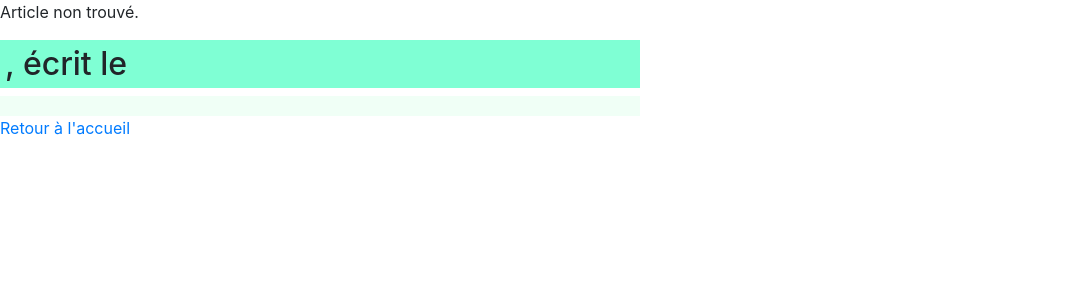
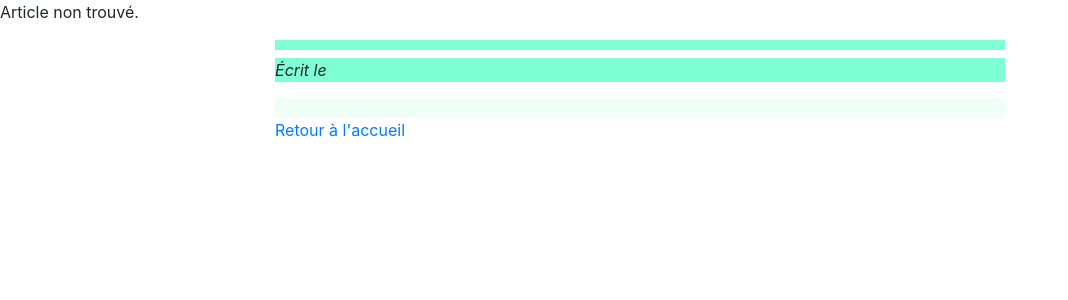
Before and after one commit to Bouclette-B/TPBlog, a PHP site: page /commentaires.php?id= in a window 1280 px wide. Shown: the part 56-356 px from the top of the page, without its empty margins (0-1068 px from the left). Run offline with PHP 8.4, Linux system fonts and the light colour scheme; data that the repository does not hold is empty.

Commit message:
stying the pages

```diff
--- a/commentaires.php
+++ b/commentaires.php
@@ -24,21 +24,35 @@
         $reponsePost->execute(array($idPost));
         $data = $reponsePost->fetch();
         if(empty($data)) {
-                    echo '<p>Article non trouvé.</p>';
-        }
+            echo '<p>Article non trouvé.</p>';
+        }?>
 
-        // Affichage du post
-        echo '<div class=post><h2>' . $data['titre'] . ', écrit le ' . $data['date'] . '</h2>';
-        echo '<p class=contenu>' . $data['contenu'] . '</p>';
+        <!-- Affichage du post -->
+        <div class="container">
+            <div class="row">
+                <div class="col-2"></div>
+                <div class="col-8">
+                    <h2><?=$data['titre']?></h2>
+                    <p class="article-info"><em>Écrit le<?=$data['date']?></em></p>
+                    <p class="article-content"><?=$data['contenu']?></p>
+                </div>
+            </div>
+        <?php
         $reponsePost->closeCursor();
 
         // Affichage de l'espace commentaire + envoi de commentaires dans la base de données
         if(isset($idPost) && strlen($idPost) <= 3 && isset($_SESSION['pseudo'])){
-            ?><p><strong>COMMENTAIRES</strong></p>
-            <form action="" method="post">
-                <p><textarea name="content" cols="60" rows="5">Écrivez votre commentaire</textarea></p>
-                <p><input type="submit" value="Envoyer"></p>
-            </form><?php
+            ?><div class="row">
+                <div class="col-2"></div>
+                <div class="col-8">
+                    <p><strong>COMMENTAIRES</strong></p>
+                    <form action="" method="post">
+                        <p><textarea name="content" cols="60" rows="5">Écrivez votre commentaire</textarea></p>
+                        <p><input type="submit" value="Envoyer"></p>
+                    </form>
+                </div>
+                <div class="col-2"></div>
+            </div><?php
         }
 
         if(isset($_POST['content'])) {
@@ -50,15 +64,26 @@
         // Récupération & affichage des commentaires
         $reponseComment = $bdd->prepare('SELECT *, DATE_FORMAT(dateComment, \'%d/%m/%Y à %Hh%imin%ss\') AS dateComments FROM comments WHERE idPost = ? ORDER BY id DESC LIMIT 5');
         $reponseComment->execute(array($idPost));
-        while($data = $reponseComment->fetch()){
-            echo '<p><strong>' . $data['author'] . '</strong> le ' . $data['dateComments'] . '</p>';
-            echo '<p><em>' . $data['comment'] . '</em></p>';
+        while($data = $reponseComment->fetch()){?>
+            <div class="row">
+                <div class="col-2"></div>
+                <div class="col-8">
+                <p><strong><?=$data['author']?></strong>, le <?=$data['dateComments']?></p>
+                <p><em><?=$data['comment']?></em></p>
+                </div>
+            </div><?php
         }
         $reponseComment->closeCursor();
 
         ?>
-        <a href="index.php">Retour à l'accueil</a>
-
+        <div class="row">
+            <div class="col-2"></div>
+            <div class="col-8">
+                <a href="index.php">Retour à l'accueil</a>
+            </div>
+            <div class="col-2"></div>
+        </div>
+    </div>
         <!-- CSS only -->
 <link rel="stylesheet" href="https://stackpath.bootstrapcdn.com/bootstrap/4.5.2/css/bootstrap.min.css" integrity="sha384-JcKb8q3iqJ61gNV9KGb8thSsNjpSL0n8PARn9HuZOnIxN0hoP+VmmDGMN5t9UJ0Z" crossorigin="anonymous">
 
--- a/style.css
+++ b/style.css
@@ -1,16 +1,18 @@
+h1.index {
+    margin-bottom: 50px;
+}
 h2 {
     background-color: aquamarine;
-    margin: 0px;
+    margin-bottom: 0px;
     font-size: medium;
     padding: 5px;
 }
 
-.post {
-    max-width: 50%;
-    margin-bottom: 20px;
+.article-info {
+    background-color: aquamarine;
 }
 
-.contenu {
+.article-content {
     background-color: #f0fff6;
     padding: 10px;
     margin: 0px;
@@ -23,3 +25,7 @@ nav.navbar {
 div.navbar-collapse {
     justify-content: flex-end;
 }
+
+div.row-button {
+    margin-top: 20px;
+}
```
Also changed, not shown: index.php (+26 -10 lines).
